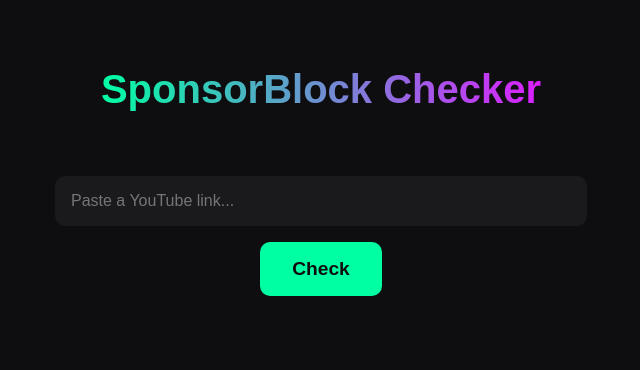
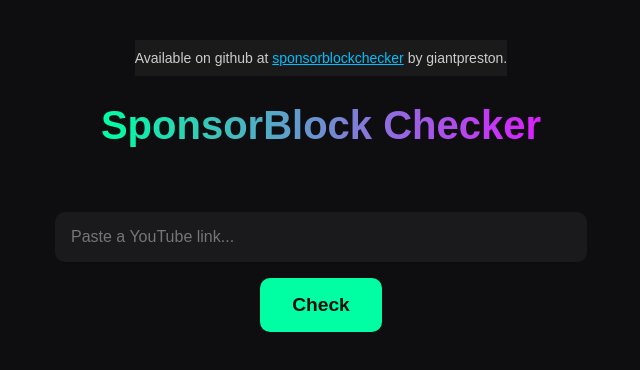
Before and after one commit to giantpreston/sponsorblockchecker, a plain HTML site: page index.html in a window 1280 px wide. Shown: the whole page, without its empty margins (319-959 px from the left). Drawn offline with Linux system fonts and the light colour scheme.

Commit message:
Add watermark (Keep this if you fork project)

```diff
--- a/index.html
+++ b/index.html
@@ -7,6 +7,18 @@
   <link rel="stylesheet" href="styles.css">
 </head>
 <body>
+    <header style="
+    position: sticky;
+    top: 0;
+    background: #1a1a1a;
+    padding: 10px 0;
+    text-align: center;
+    font-size: 14px;
+    color: #ccc;
+    z-index: 9999;
+  ">
+    Available on github at <a href="https://github.com/giantpreston/sponsorblockchecker" target="_blank" style="color: #00bfff; text-decoration: underline;">sponsorblockchecker</a> by giantpreston.
+  </header>
 
   <h1>SponsorBlock Checker</h1>
 
```
